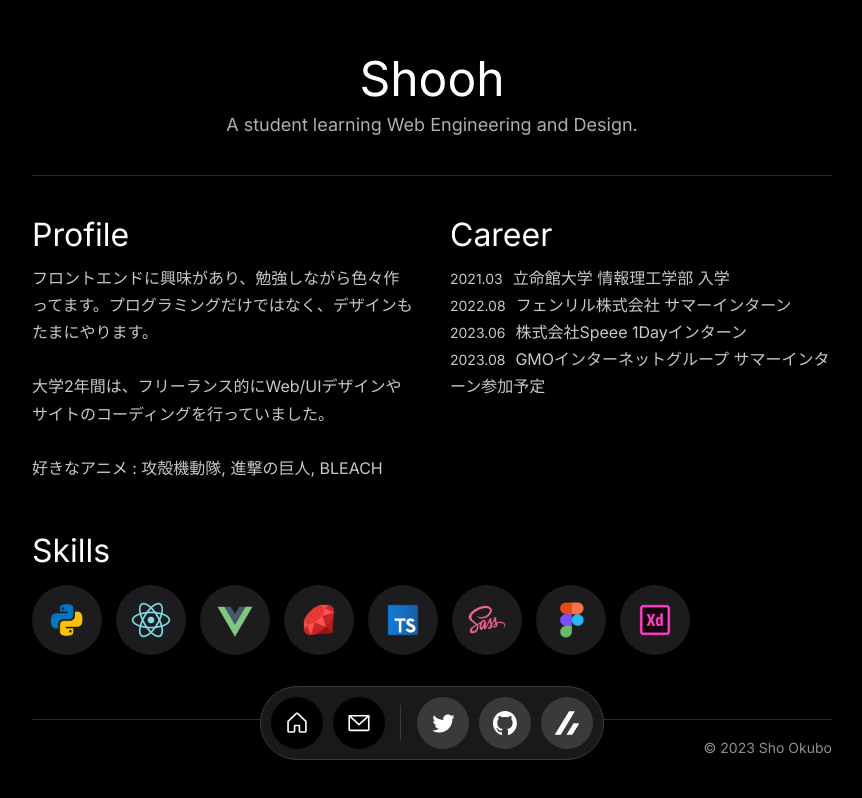
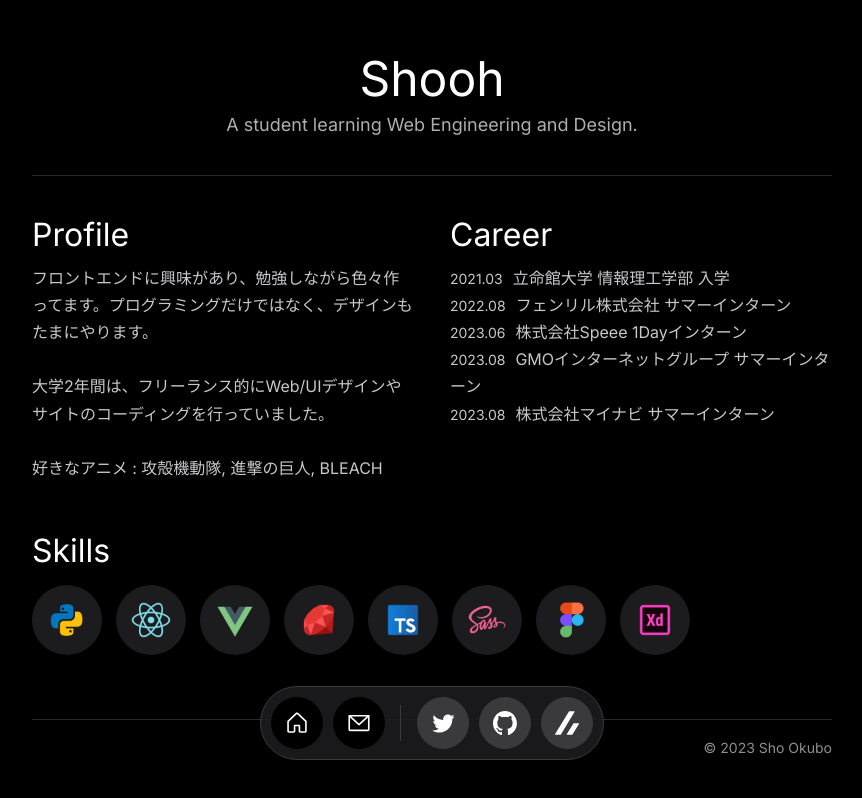
Before and after one commit to shooh25/shooh, a Next.js app: page /about in a window 1280 px wide. Shown: the whole page, without its empty margins (208-1070 px from the left). Built offline with nearby package versions, Linux system fonts and the light colour scheme.

Commit message:
UPDATE: 経歴

```diff
--- a/src/pages/about.tsx
+++ b/src/pages/about.tsx
@@ -63,7 +63,10 @@ const About = () => {
                 <span>2023.06</span>株式会社Speee 1Dayインターン
               </p>
               <p>
-                <span>2023.08</span>GMOインターネットグループ サマーインターン参加予定
+                <span>2023.08</span>GMOインターネットグループ サマーインターン
+              </p>
+              <p>
+                <span>2023.08</span>株式会社マイナビ サマーインターン
               </p>
             </div>
           </div>
```
Also changed, not shown: 2 other files (tests, documents, lock files or other folders).
